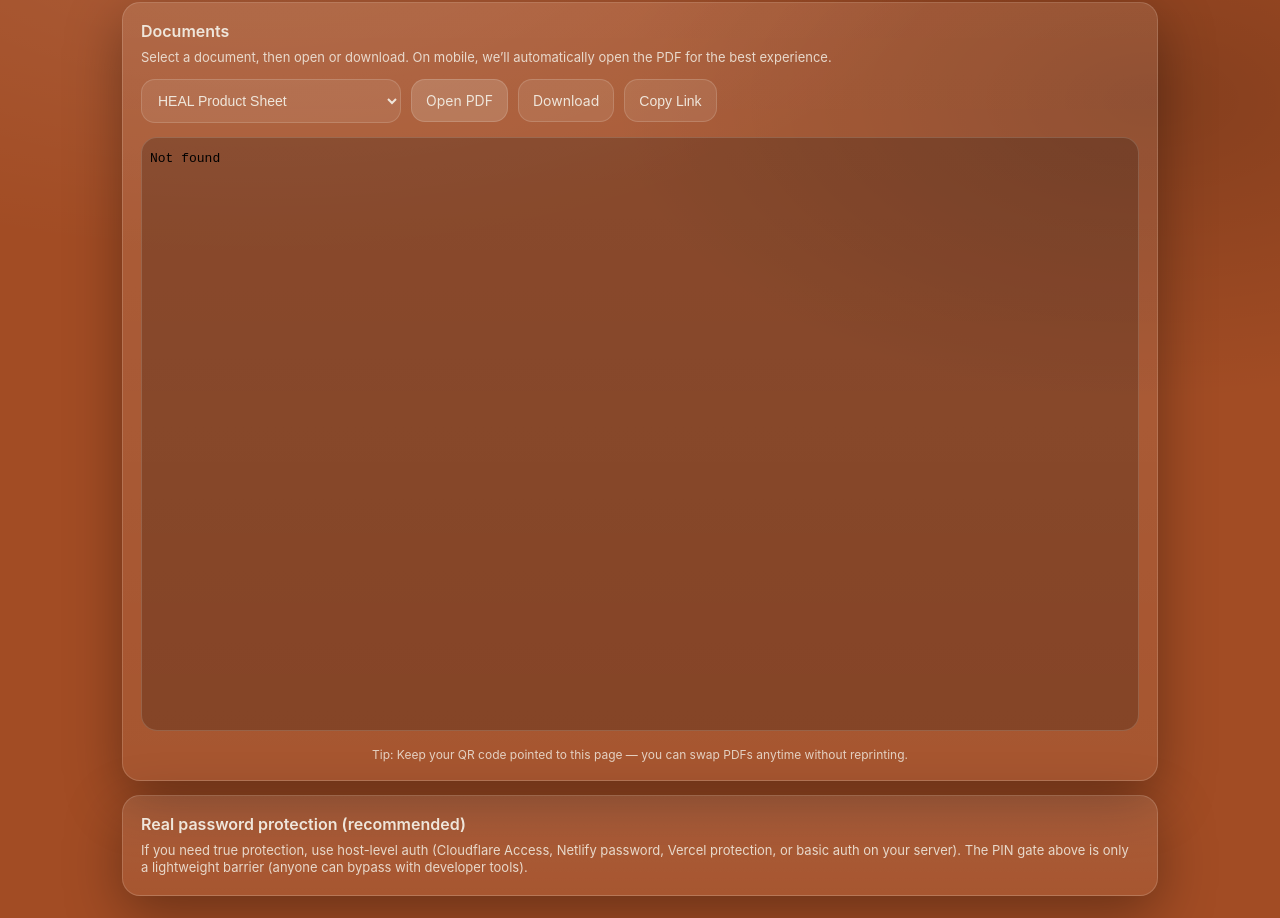
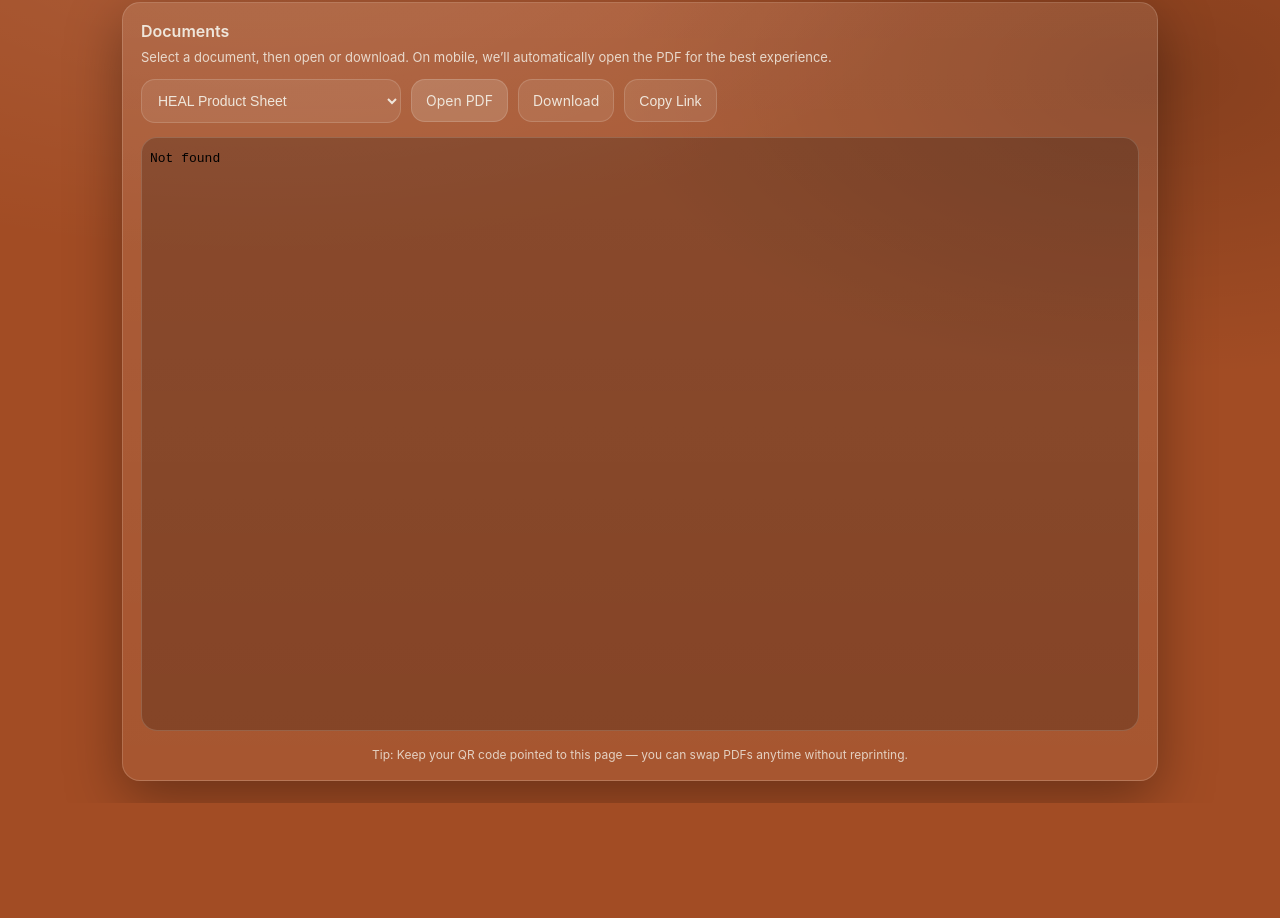
Before and after one commit to jmarino13/healproductcatalog, a plain HTML site: page index.html in a window 1280 px wide. Shown: the part 104-1022 px from the top of the page. After the commit the page ends 907 px from the top, so only its background shows below. Drawn offline with Linux system fonts and the light colour scheme.

Commit message:
Update index.html

```diff
--- a/index.html
+++ b/index.html
@@ -299,13 +299,7 @@
         </div>
       </div>
 
-      <div class="card">
-        <div style="font-weight:600; margin-bottom:6px;">Real password protection (recommended)</div>
-        <div class="hint">
-          If you need true protection, use host-level auth (Cloudflare Access, Netlify password, Vercel protection, or basic auth on your server).
-          The PIN gate above is only a lightweight barrier (anyone can bypass with developer tools).
-        </div>
-      </div>
+           </div>
     </div>
   </div>
 
```
